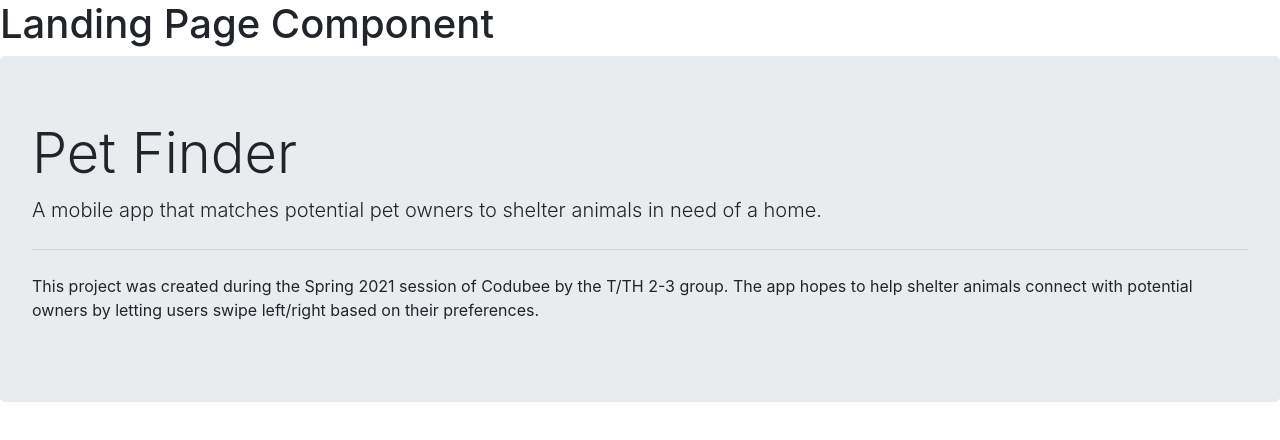
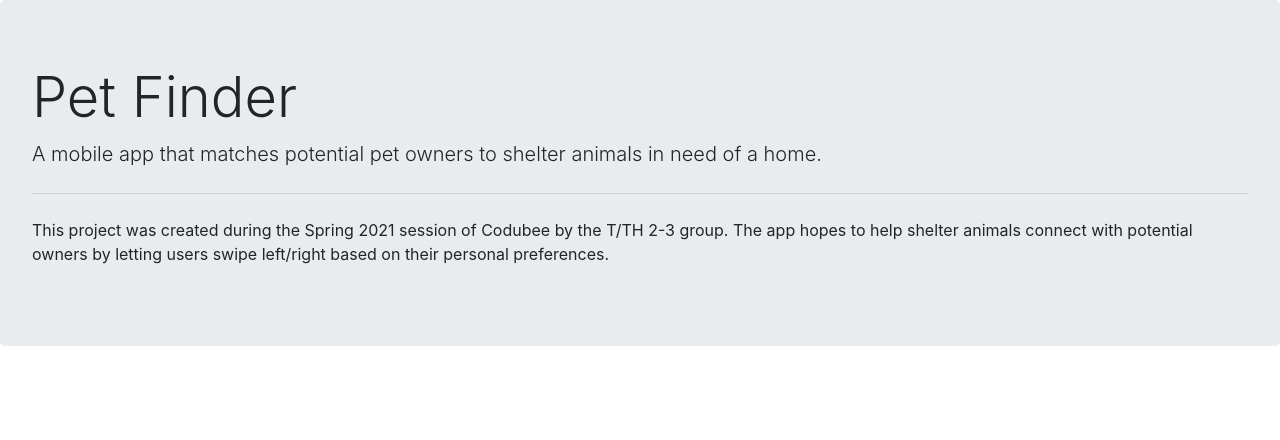
Before and after one commit to Codubee/PetFinderTTH2-3, a React (Create React App) app in the folder frontend/: page / in a window 1280 px wide. Shown: the top 440 px of the page. Built offline with nearby package versions, Linux system fonts and the light colour scheme.

Commit message:
Removed unecessary comments per PR's review requests.

```diff
--- a/frontend/src/components/Explanation.js
+++ b/frontend/src/components/Explanation.js
@@ -1,4 +1,3 @@
-// This is where the explanation component will be created
 import React from 'react';
 import { Jumbotron } from 'reactstrap';
 
@@ -11,7 +10,7 @@ function Explanation() {
         <hr className="my-4" />
         <p>
           This project was created during the Spring 2021 session of Codubee by the T/TH 2-3 group. The app hopes to help shelter animals
-          connect with potential owners by letting users swipe left/right based on their preferences.
+          connect with potential owners by letting users swipe left/right based on their personal preferences.
         </p>
       </Jumbotron>
     </div>
--- a/frontend/src/views/LandingPage.js
+++ b/frontend/src/views/LandingPage.js
@@ -4,10 +4,6 @@ import Explanation from '../components/Explanation.js';
 function LandingPage(){
     return(
         <div>
-            {/* Insert your created components here */}
-            <h1>Landing Page Component</h1>
-
-            {/* Explanation Component*/}
             <Explanation/>
         </div>
     )
```
